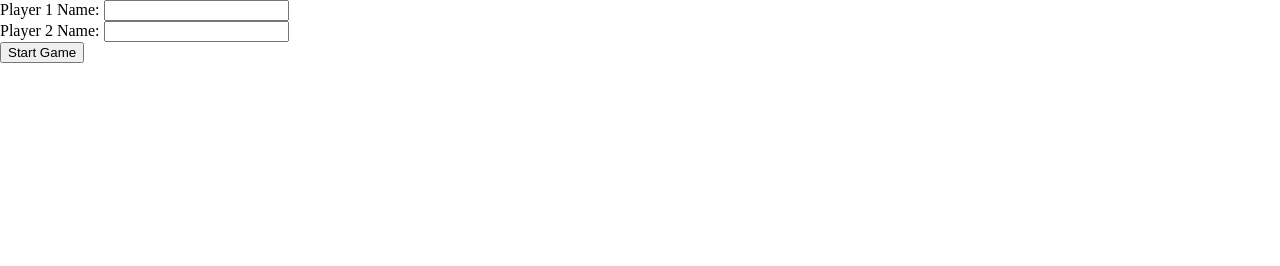
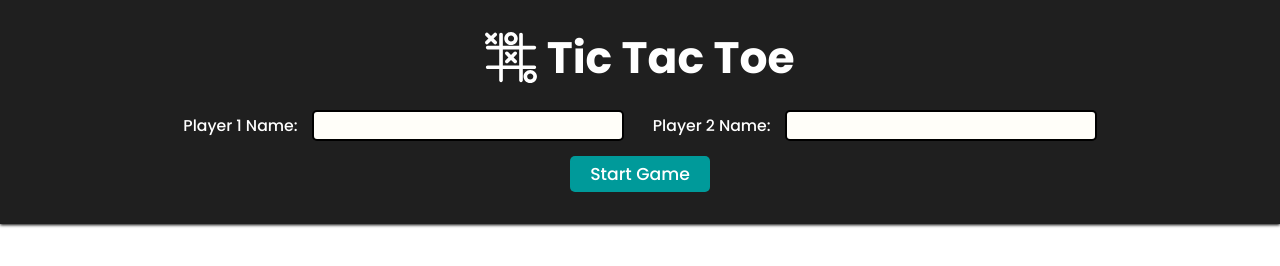
Before and after one commit to Ani0o/odin-tic-tac-toe, a plain HTML site: page index.html in a window 1280 px wide. Drawn offline with Linux system fonts and the light colour scheme.

Commit message:
Add styles for the header section

```diff
--- a/index.html
+++ b/index.html
@@ -4,11 +4,21 @@
     <meta charset="UTF-8">
     <meta name="viewport" content="width=device-width, initial-scale=1.0">
     <title>Tic Tac Toe</title>
+    <link rel="icon" type="image/png" href="icons/favicon-32x32.png">
     <link rel="stylesheet" href="styles.css">
+
+    <link rel="preconnect" href="https://fonts.googleapis.com">
+    <link rel="preconnect" href="https://fonts.gstatic.com" crossorigin>
+    <link href="https://fonts.googleapis.com/css2?family=Poppins:ital,wght@0,100;0,200;0,300;0,400;0,500;0,600;0,700;0,800;0,900;1,100;1,200;1,300;1,400;1,500;1,600;1,700;1,800;1,900&display=swap" rel="stylesheet">
+
     <script src="script.js" defer></script>
 </head>
 <body>
     <div class="header">
+        <div class="title">
+            <img src="icons/tic-tac-toe-game-svgrepo-com.svg">
+            <h1>Tic Tac Toe</h1>
+        </div>
         <form>
             <div>
                 <label for="player1-name">Player 1 Name:</label>
--- a/styles.css
+++ b/styles.css
@@ -1,6 +1,116 @@
 body {
     margin: 0;
+    font-family: "Poppins", sans-serif;
+
+    display: grid;
+    grid-template-rows: 28vh 1fr;}
+
+h1 {
+    margin: 0;
 }
+
+button, input {
+  font-family: inherit;
+  font-size: 100%;
+}
+
+
+/* Header Section */
+
+.header {
+    display: flex;
+    flex-direction: column;
+    gap: 20px;
+    justify-content: center;
+    align-items: center;
+    background-color: rgb(31, 31, 31);
+    padding: 2vh 5vw 3vh;
+    box-shadow: 0px 1px 3px;
+}
+
+/* Title */
+
+.title {
+    display: flex;
+    gap: 10px;
+}
+
+.title img {
+    width: calc(20px + 1.5vw + 1.5vh);
+    filter: invert(100%) sepia(0%) saturate(7500%) hue-rotate(125deg) brightness(109%) contrast(110%);
+}
+
+.title h1 {
+    font-size: calc(0.8rem + 1.5vw + 1.5vh);
+    font-weight: bold;
+    color: white;
+}
+
+/* Form section */
+
+.header form {
+    display: grid;
+    grid-template-columns: 1fr 1fr;
+    grid-template-rows: 1fr 1fr;
+    column-gap: 2vw;
+}
+
+/* Form Controls */
+
+form div {
+    color: white;
+    font-size: calc(0.2rem + 0.6vw + 0.6vh);
+    font-weight: 500;
+}
+
+form div label {
+    margin-right: 10px;
+}
+
+form div input {
+    outline: none;
+    border: 2px solid black;
+    border-radius: 5px;
+    padding: 2px 0;
+    padding-left: 5px;
+    background-color: rgb(255, 254, 249);
+}
+
+form div input:hover {
+    background-color: rgb(207, 207, 207);
+}
+
+form div input:focus {
+    border: 2px solid rgb(0, 187, 187);
+    background-color: rgb(239, 239, 239);
+}
+
+/* Form Button */
+
+form button {
+    grid-column: 1 / 3;
+    font-size: calc(0.3rem + 0.6vw + 0.6vh);
+    font-weight: 500;
+    width: auto;
+    margin: 5px auto 0;
+    border: none;
+    border-radius: 5px;
+    padding: 5px 20px;
+    cursor: pointer;
+    background-color: rgb(0, 154, 154);
+    color: white;
+}
+
+form button:hover {
+    background-color: rgb(0, 174, 174);
+}
+
+form button:active {
+    background-color: rgb(0, 134, 134);
+}
+
+
+/* Main Section */
 
 .notify {
     text-align: center;
```
Also changed, not shown: icons/favicon-32x32.png (added), icons/tic-tac-toe-game-svgrepo-com.svg (added).
